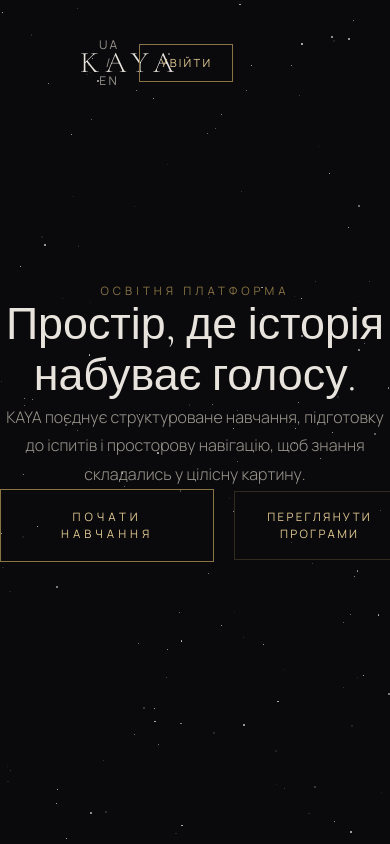
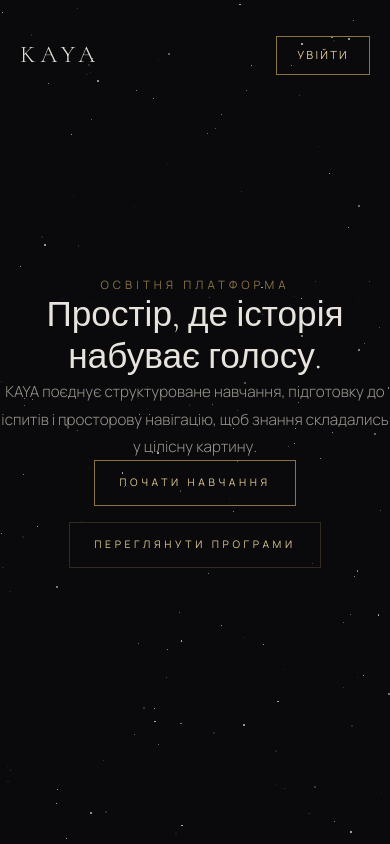
Before and after one commit to historicalalice-pixel/kaya-lms, a Next.js app in the folder web/: page /home in a window 390 px wide. Shown: the top 844 px of the page. Built offline with nearby package versions, Linux system fonts and the light colour scheme.

Commit message:
масштаб

```diff
--- a/web/src/app/globals.css
+++ b/web/src/app/globals.css
@@ -143,8 +143,7 @@ body {
 /* ===== CTA BUTTON ===== */
 .hero-cta {
   display: inline-block;
-  margin-top: 40px;
-  padding: 18px 60px;
+  padding: 16px 40px;
   border: 1px solid var(--gold-dim);
   color: var(--gold-light);
   text-decoration: none;
@@ -158,6 +157,8 @@ body {
   overflow: hidden;
   cursor: pointer;
   background: transparent;
+  text-align: center;
+  min-width: 220px;
 }
 
 .hero-cta::before {
@@ -179,6 +180,24 @@ body {
   left: 100%;
 }
 
+.hero-cta-secondary {
+  display: inline-block;
+  padding: 16px 40px;
+  font-family: var(--font-sans);
+  font-size: 0.72rem;
+  letter-spacing: 0.35em;
+  text-transform: uppercase;
+  color: var(--gold-light);
+  border: 1px solid rgba(201, 169, 110, 0.2);
+  transition: all 0.4s;
+  text-align: center;
+  min-width: 220px;
+}
+
+.hero-cta-secondary:hover {
+  border-color: var(--gold-dim);
+}
+
 /* ===== HORIZON ===== */
 .horizon-glow {
   position: fixed;
@@ -193,33 +212,6 @@ body {
   pointer-events: none;
 }
 
-
-
-/* ===== ANIMATIONS ===== */
-@keyframes fadeDown {
-  from { opacity: 0; transform: translateY(-20px); }
-  to { opacity: 1; transform: translateY(0); }
-}
-
-@keyframes fadeUp {
-  from { opacity: 0; transform: translateY(20px); }
-  to { opacity: 1; transform: translateY(0); }
-}
-
-@keyframes fadeIn {
-  from { opacity: 0; }
-  to { opacity: 1; }
-}
-
-@keyframes fadeScale {
-  from { opacity: 0; transform: scale(0.95); }
-  to { opacity: 1; transform: scale(1); }
-}
-
-.animate-fade-down { animation: fadeDown 1s ease forwards; }
-.animate-fade-up { animation: fadeUp 1s ease forwards; }
-.animate-fade-in { animation: fadeIn 1s ease forwards; }
-.animate-fade-scale { animation: fadeScale 1.2s ease forwards; }
 /* ===== NAV & CARDS ===== */
 .nav-link {
   font-family: var(--font-sans);
@@ -253,21 +245,6 @@ body {
   color: #fff;
 }
 
-.hero-cta-secondary {
-  font-family: var(--font-sans);
-  font-size: 0.72rem;
-  letter-spacing: 0.2em;
-  text-transform: uppercase;
-  color: var(--gold-light);
-  padding: 16px 32px;
-  border: 1px solid rgba(201, 169, 110, 0.2);
-  transition: all 0.4s;
-}
-
-.hero-cta-secondary:hover {
-  border-color: var(--gold-dim);
-}
-
 .kaya-card {
   padding: 32px;
   border: 1px solid rgba(201, 169, 110, 0.1);
@@ -279,3 +256,39 @@ body {
   border-color: rgba(201, 169, 110, 0.3);
   background: rgba(201, 169, 110, 0.04);
 }
+
+/* ===== ANIMATIONS ===== */
+@keyframes fadeDown {
+  from { opacity: 0; transform: translateY(-20px); }
+  to { opacity: 1; transform: translateY(0); }
+}
+
+@keyframes fadeUp {
+  from { opacity: 0; transform: translateY(20px); }
+  to { opacity: 1; transform: translateY(0); }
+}
+
+@keyframes fadeIn {
+  from { opacity: 0; }
+  to { opacity: 1; }
+}
+
+@keyframes fadeScale {
+  from { opacity: 0; transform: scale(0.95); }
+  to { opacity: 1; transform: scale(1); }
+}
+
+.animate-fade-down { animation: fadeDown 1s ease forwards; }
+.animate-fade-up { animation: fadeUp 1s ease forwards; }
+.animate-fade-in { animation: fadeIn 1s ease forwards; }
+.animate-fade-scale { animation: fadeScale 1.2s ease forwards; }
+
+/* ===== MOBILE ===== */
+@media (max-width: 768px) {
+  .hero-cta,
+  .hero-cta-secondary {
+    min-width: 180px;
+    padding: 14px 24px;
+    font-size: 0.65rem;
+  }
+}
--- a/web/src/app/home/page.tsx
+++ b/web/src/app/home/page.tsx
@@ -55,8 +55,11 @@ export default function HomePage() {
             : "bg-transparent"
         }`}
       >
-        <div className="w-full grid grid-cols-3 items-center" style={{ paddingLeft: "80px", paddingRight: "80px", paddingTop: "16px", paddingBottom: "16px" }}>
-          <a href="/home" className="font-serif text-3xl tracking-[0.2em] text-[var(--text)]">
+        <div
+          className="w-full grid grid-cols-2 md:grid-cols-3 items-center"
+          style={{ paddingLeft: "clamp(20px, 5vw, 80px)", paddingRight: "clamp(20px, 5vw, 80px)", paddingTop: "16px", paddingBottom: "16px" }}
+        >
+          <a href="/home" className="font-serif text-2xl md:text-3xl tracking-[0.2em] text-[var(--text)]">
             KAYA
           </a>
           <nav className="hidden md:flex items-center justify-center gap-10">
@@ -66,25 +69,25 @@ export default function HomePage() {
             <a href="#faq" className="nav-link text-[0.8rem]">FAQ</a>
           </nav>
           <div className="flex items-center justify-end gap-5">
-            <button className="nav-link text-[0.8rem]">UA / EN</button>
-            <a href="/" className="header-btn text-[0.8rem]">Увійти</a>
+            <button className="nav-link text-[0.7rem] md:text-[0.8rem] hidden sm:block">UA / EN</button>
+            <a href="/" className="header-btn text-[0.65rem] md:text-[0.8rem]">Увійти</a>
           </div>
         </div>
       </header>
 
       {/* HERO */}
-      <section className="relative z-[2] min-h-screen flex items-center justify-center pt-32 pb-20 px-6">
-        <div className="max-w-[1100px] mx-auto w-full text-center">
-          <p className="font-sans text-[0.72rem] tracking-[0.35em] uppercase text-[var(--gold-dim)] mb-6">
+      <section className="relative z-[2] min-h-screen flex items-center justify-center px-6">
+        <div className="max-w-[700px] mx-auto w-full text-center">
+          <p className="font-sans text-[0.72rem] tracking-[0.35em] uppercase text-[var(--gold-dim)] mb-8">
             Освітня платформа
           </p>
-          <h1 className="font-serif text-[clamp(2.8rem,5.5vw,5rem)] font-light leading-[1.15] text-[var(--text)] mb-8 mx-auto max-w-[800px]">
+          <h1 className="font-serif text-[clamp(2.2rem,5.5vw,4.5rem)] font-light leading-[1.2] text-[var(--text)] mb-10">
             Простір, де історія набуває голосу.
           </h1>
-          <p className="font-sans text-[1rem] font-light leading-[1.8] text-[var(--text-dim)] mb-14 mx-auto max-w-[580px]">
+          <p className="font-sans text-[0.95rem] font-light leading-[1.8] text-[var(--text-dim)] mb-16 mx-auto max-w-[500px]">
             KAYA поєднує структуроване навчання, підготовку до іспитів і просторову навігацію, щоб знання складались у цілісну картину.
           </p>
-          <div className="inline-flex gap-5 items-center justify-center">
+          <div className="flex flex-col sm:flex-row gap-4 items-center justify-center">
             <button className="hero-cta" style={{ marginTop: 0 }}>Почати навчання</button>
             <a href="#programs" className="hero-cta-secondary">Переглянути програми</a>
           </div>
```
